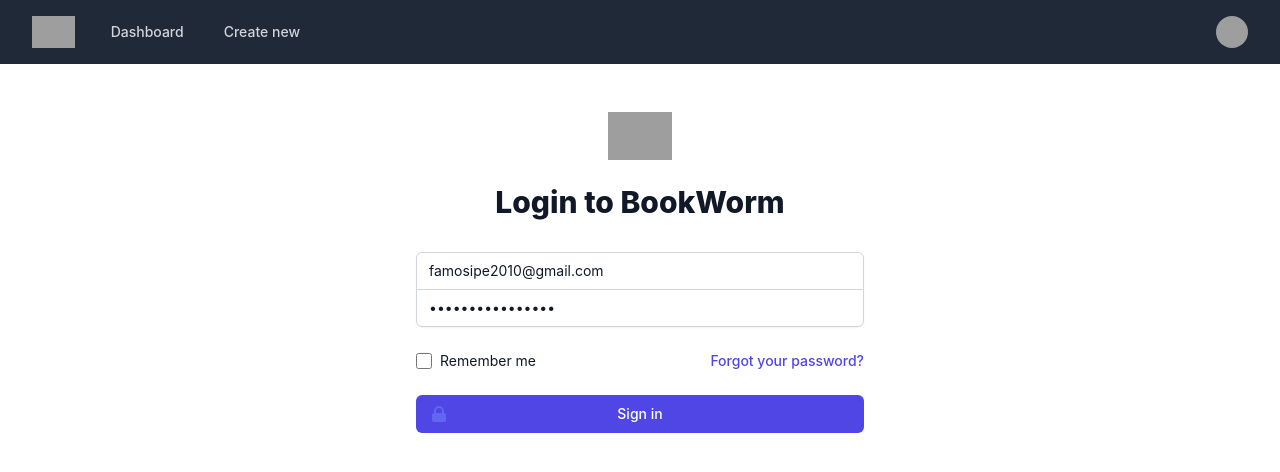
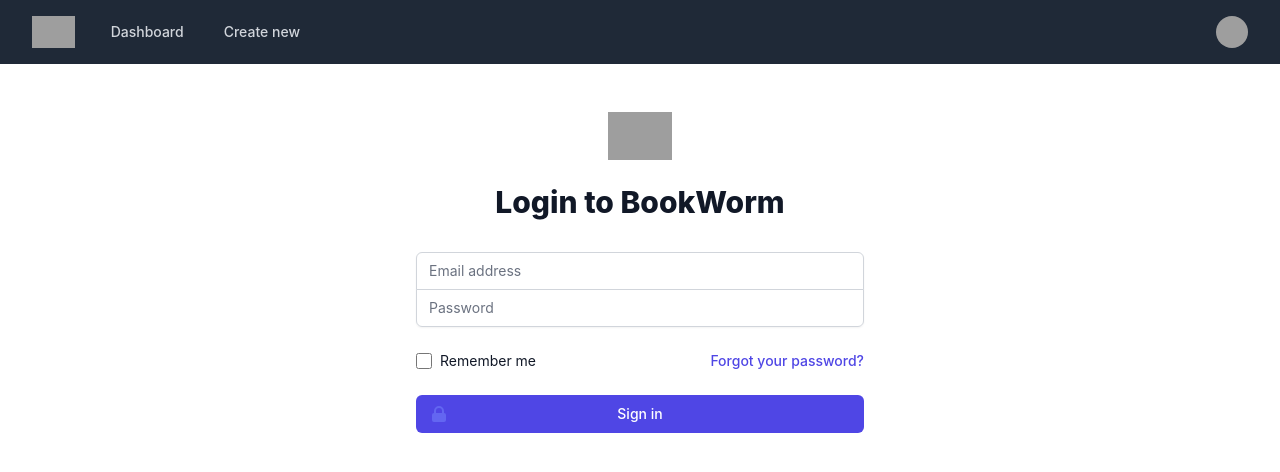
Before and after one commit to gabrielopeyemi/Bookworm-web, a Next.js app: page / in a window 1280 px wide. Shown: the top 472 px of the page. Built offline with nearby package versions, Linux system fonts and the light colour scheme; grey boxes are pictures that could not be loaded.

Commit message:
fix: user and password

```diff
--- a/pages/index.tsx
+++ b/pages/index.tsx
@@ -8,8 +8,8 @@
 
 export default function Home() {
   const router = useRouter()
-  const [email, setEmail] = useState('famosipe2010@gmail.com');
-  const [password, setPassword] = useState('userspassword@12');
+  const [email, setEmail] = useState('');
+  const [password, setPassword] = useState('');
   const [error, setError] = useState({ status: false, message: 'dddcs' });
 
 
```
